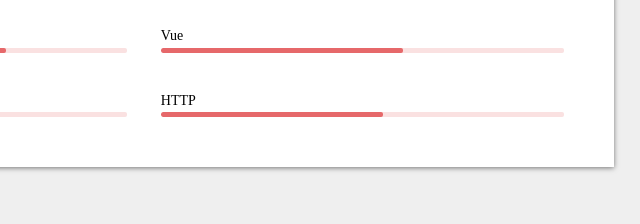
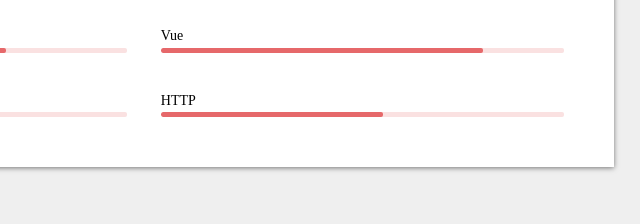
Before and after one commit to jing625/myResume, a plain HTML site: page index.html in a window 1280 px wide. Shown: the part 998-1222 px from the top of the page, 496-1136 px from the left. Drawn offline with nearby package versions, Linux system fonts and the light colour scheme; a script that the page names is missing.

Commit message:
更新简历

```diff
--- a/index.html
+++ b/index.html
@@ -168,7 +168,7 @@
             <li>
                 <h3>Vue</h3>
                 <div class="progressBar">
-                    <div class="progress" style="width: 60%;">
+                    <div class="progress" style="width: 80%;">
                     </div>
                 </div>
             </li>
```
